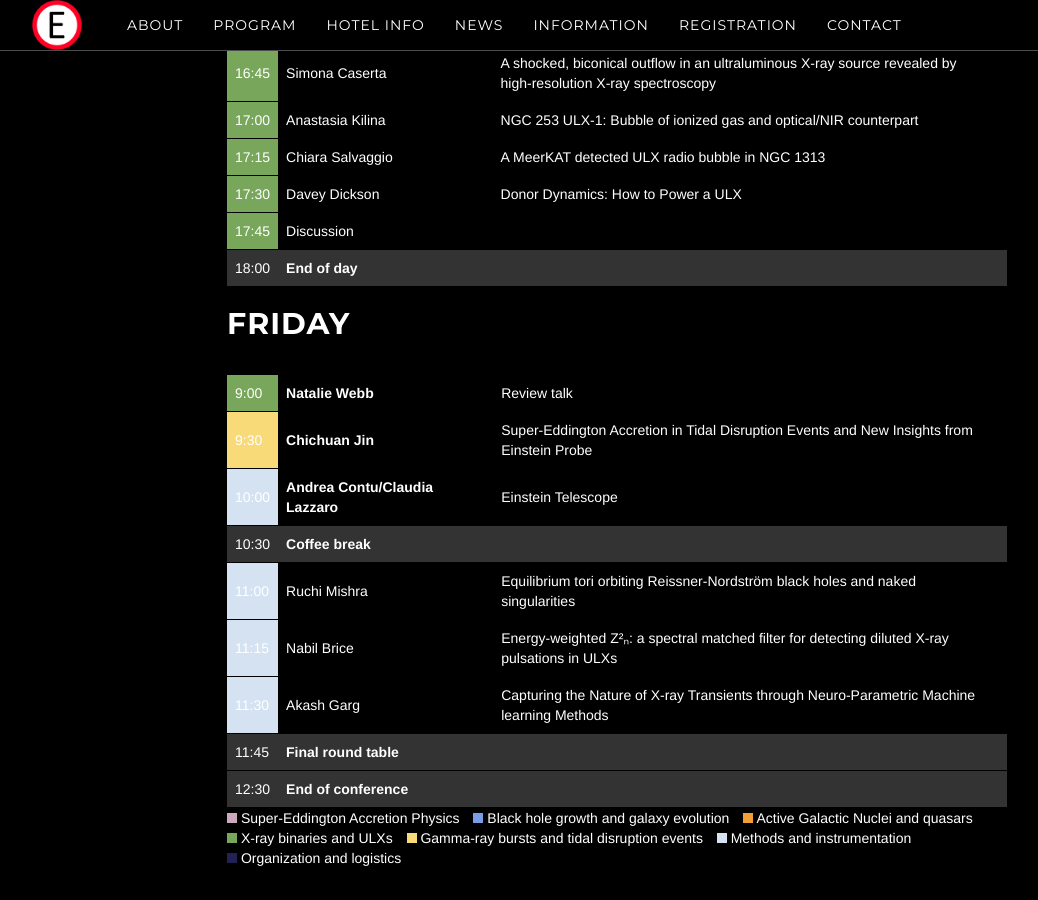
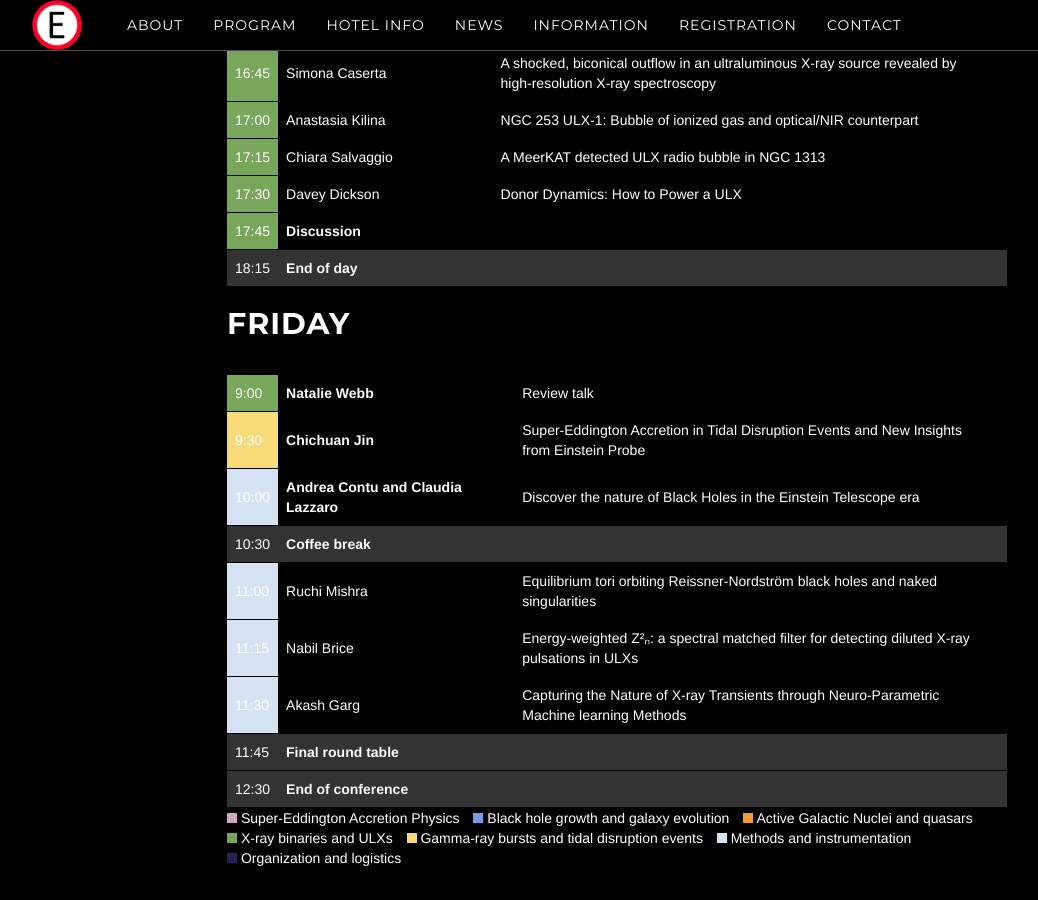
Before and after one commit to breakingthelimits/supereddington2026, a Jekyll site: the page built from program/index.html, in a window 1280 px wide and 900 px high, scrolled down 4303 px. Shown: the whole window, without its empty margins (38-1076 px from the left). Built offline with Jekyll 4.4.1, drawn with Linux system fonts in a browser that asks for light colours.

Commit message:
Update Contu+Lazzaro talk

```diff
--- a/_includes/program_table.html
+++ b/_includes/program_table.html
@@ -622,11 +622,11 @@ I will discuss the implications of these results for the formation of ULXs in X-
         </tr>
         <tr style="background: transparent;">
             <td style="background-color: #78a75b;">17:45</td>
-            <td style="min-width: 200px;">Discussion</td>
+            <td style="min-width: 200px;"><strong>Discussion</strong></td>
         <td><details><summary></summary></details></td>
         </tr>
         <tr style="background-color: #333333;">
-            <td style="background-color: #333333;">18:00</td>
+            <td style="background-color: #333333;">18:15</td>
             <td><strong>End of day</strong></td>
             <td></td>
             <td></td>
@@ -647,8 +647,9 @@ I will discuss the implications of these results for the formation of ULXs in X-
         </tr>
         <tr style="background: transparent;">
             <td style="background-color: #d4e2f1;">10:00</td>
-            <td style="min-width: 200px;"><strong>Andrea Contu/Claudia Lazzaro</strong></td>
-        <td><details><summary>Einstein Telescope</summary>Review talk</details></td>
+            <td style="min-width: 200px;"><strong>Andrea Contu and Claudia Lazzaro</strong></td>
+        <td><details><summary>Discover the nature of Black Holes in the Einstein Telescope era</summary>The Einstein Telescope (ET) is the next generation of ground-based gravitational-wave observatories, with a sensitivity improvement of approximately one order of magnitude over current detectors.
+The detection of binary black hole (BBH) mergers by the LIGO-Virgo-KAGRA (LVK) interferometers opened a new era in gravitational-wave astronomy, providing unique opportunities to investigate the nature of black holes. Starting from the last discoveries of LVK, we will examine how the enhanced sensitivity of ET is expected to revolutionize the field, enabling high-precision tests of black hole physics, and the fundamental predictions of general relativity.</details></td>
         </tr>
         <tr style="background-color: #333333;">
             <td style="background-color: #333333;">10:30</td>
```
